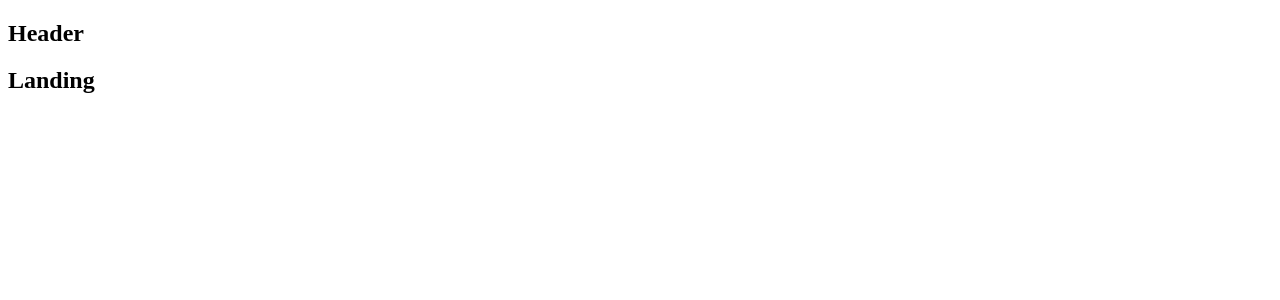
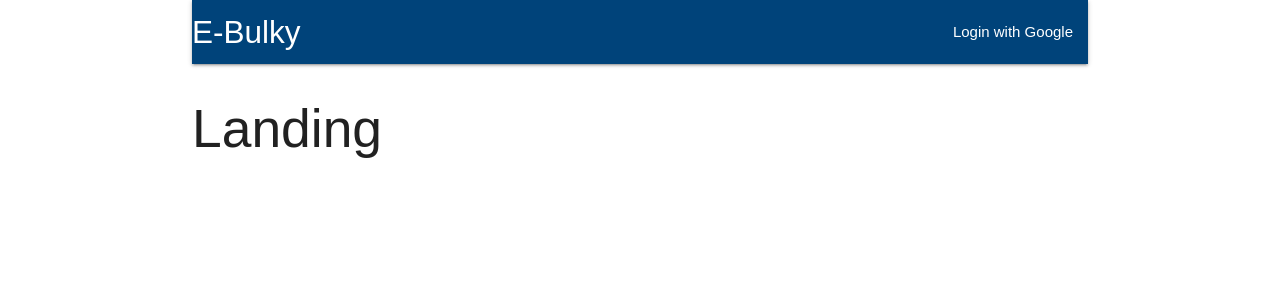
Before and after one commit to FerrBen/bulkmail, a React (Create React App) app in the folder client/: page / in a window 1280 px wide. Shown: the top 300 px of the page. Built offline with nearby package versions, Linux system fonts and the light colour scheme.

Commit message:
created header component

```diff
--- a/client/package.json
+++ b/client/package.json
@@ -4,6 +4,7 @@
   "private": true,
   "dependencies": {
     "http-proxy-middleware": "^0.20.0",
+    "materialize-css": "^1.0.0-rc.2",
     "react": "^16.9.0",
     "react-dom": "^16.9.0",
     "react-redux": "^7.1.1",
--- a/client/src/components/App.js
+++ b/client/src/components/App.js
@@ -1,25 +1,24 @@
 import React from 'react';
 import { BrowserRouter, Route } from 'react-router-dom';
+import Header from './Header';
 
-const Header = () => <h2>Header</h2>
-const Dashboard = () => <h2>Dashboard</h2>
-const SurveyNew = () => <h2>SurveyNew</h2>
-const Landing = () => <h2>Landing</h2>
+const Dashboard = () => <h2>Dashboard</h2>;
+const SurveyNew = () => <h2>SurveyNew</h2>;
+const Landing = () => <h2>Landing</h2>;
 
 const App = () => {
-  return(
-    <div>
+  return (
+    <div className='container'>
       <BrowserRouter>
-      <div>
-        <Header />
-        <Route exact path="/" component={Landing} />
-        <Route exact path="/surveys" component={Dashboard} />
-        <Route exact path="/surveys/new" component={SurveyNew} />
-      </div>
+        <div>
+          <Header />
+          <Route exact path='/' component={Landing} />
+          <Route exact path='/surveys' component={Dashboard} />
+          <Route exact path='/surveys/new' component={SurveyNew} />
+        </div>
       </BrowserRouter>
     </div>
-  )
+  );
 };
 
-
 export default App;
--- /dev/null
+++ b/client/src/components/Header.js
@@ -0,0 +1,24 @@
+import React, { Component } from 'react';
+import '../css/header.css'
+
+
+class Header extends Component {
+  render() {
+    return (
+
+      <nav>
+      <div class="nav-wrapper" >
+        <a href="#" class="brand-logo">E-Bulky</a>
+        <ul id="nav-mobile" class="right hide-on-med-and-down">
+          <li>
+            <a>Login with Google</a>
+          </li>
+        </ul>
+      </div>
+    </nav>
+
+    );
+  }
+}
+
+export default Header;
--- /dev/null
+++ b/client/src/css/header.css
@@ -0,0 +1,21 @@
+
+body {
+  margin: 0;
+  font-family: Arial, Helvetica, sans-serif;
+}
+
+nav {
+  overflow: hidden;
+  background-color: rgb(0, 67, 122);
+
+
+}
+
+nav a {
+  float: left;
+  color: #f2f2f2;
+  text-align: center;
+  padding: 14px 16px;
+  text-decoration: none;
+  font-size: 17px;
+}
--- a/client/src/index.js
+++ b/client/src/index.js
@@ -1,3 +1,4 @@
+import 'materialize-css/dist/css/materialize.min.css';
 import React from 'react';
 import ReactDOM from 'react-dom';
 import { Provider } from 'react-redux';
```
Also changed, not shown: 1 other file (tests, documents, lock files or other folders).
